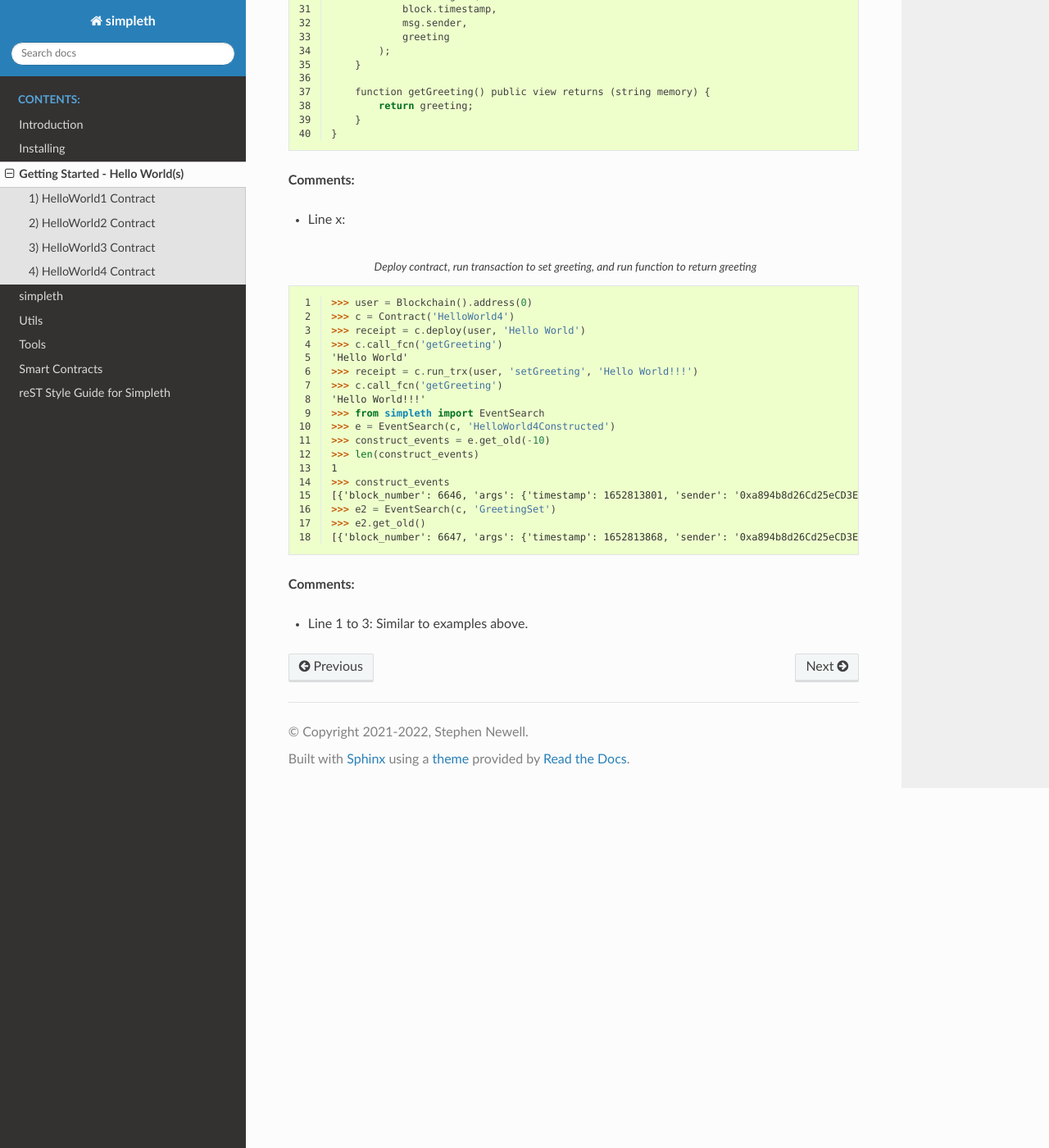
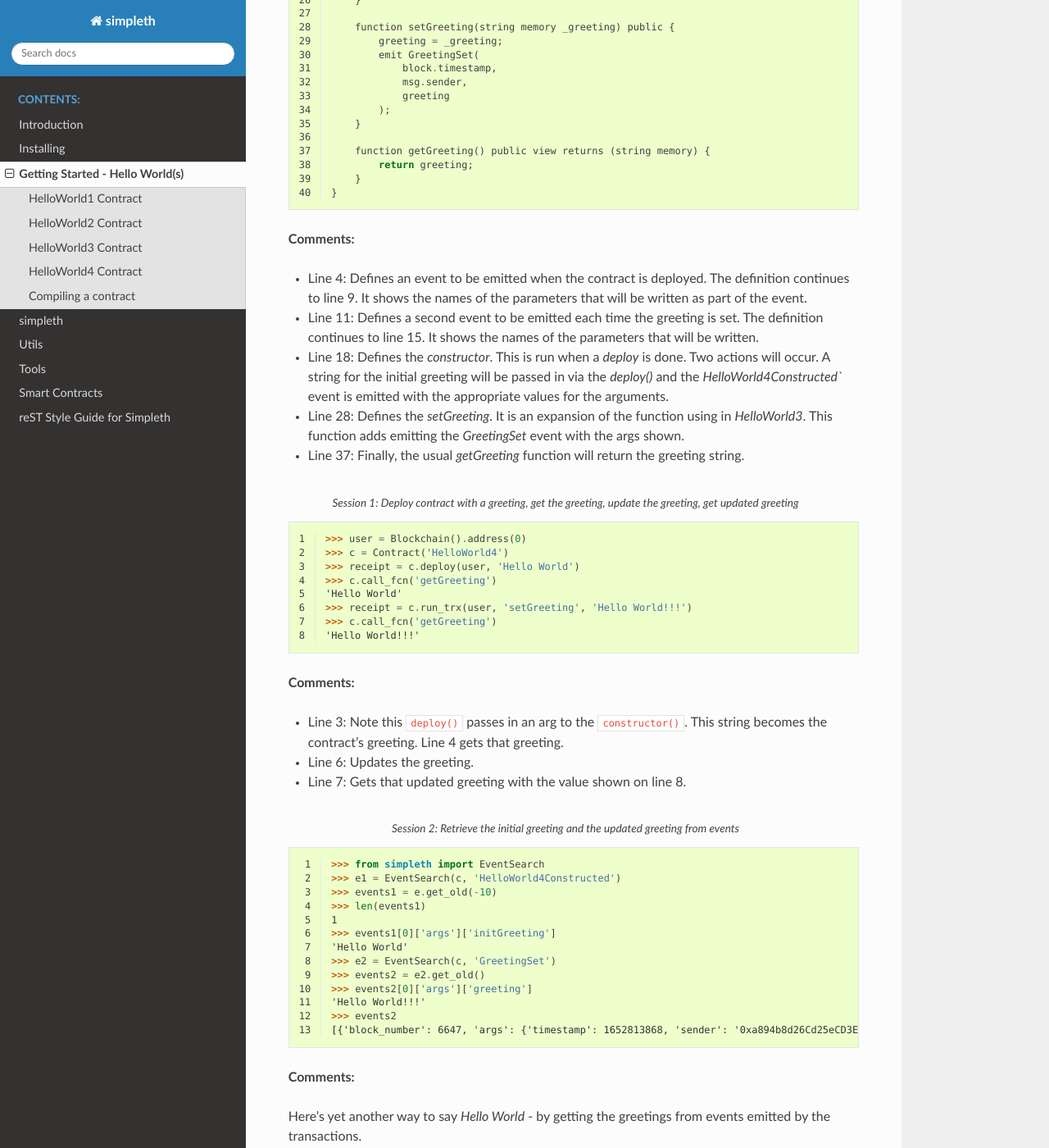
Before and after one commit to snewell4/simpleth, a Sphinx documentation site: the page built from docs/source/starting.rst, in a window 1280 px wide and 1400 px high, scrolled down 4582 px. Shown: the whole window at 82% size. Built offline with Sphinx 7.4.7 and the Read the Docs theme 2.0.0, drawn with Linux system fonts in a browser that asks for light colours; some of the changed text lies outside the part shown.

Commit message:
Finished drafts for Hello World 3 and 4
Next: compiling a contract

Checkall ran without error.

```diff
--- a/docs/source/starting.rst
+++ b/docs/source/starting.rst
@@ -209,21 +209,24 @@
   set.
 
 
+HelloWorld4 Contract
+********************
+This is the last `Hello World` contract. It builds
+on `HelloWorld3` and adds two new capabilities. First,
+this contract's constructor has a parameter to set
+the greeting when we :meth:`deploy` the contract.
+Second, it makes use of ``events`` to record
+actions taken by transactions.
 
-
-4) HelloWorld4 Contract
-***********************
-This is the last `Hello World` contract lets us
-set an initial greeting when we :meth:`deploy`
-this contract and still lets us change the
-greeting after deployment.
-
-This contract also makes use of ``events`` to record
-actions taken by transactions.
+You will find two Python sessions for this example.
+The first one shows setting and getting the greeting.
+The second shows how to search for a specific event,
+retrieve the that event, and, once more, display
+our `Hello World` greeting from the event information.
 
 .. code-block::
   :linenos:
-  :caption: HelloWorld3.sol
+  :caption: HelloWorld4.sol
 
   contract HelloWorld4 {
       string public greeting;
@@ -269,12 +272,28 @@
 
 **Comments:**
 
-- Line x:
+- Line 4: Defines an event to be emitted when the contract is
+  deployed. The definition continues to line 9. It shows the
+  names of the parameters that will be written as part of the
+  event.
+- Line 11: Defines a second event to be emitted each time the
+  greeting is set. The definition continues to line 15. It
+  shows the names of the parameters that will be written.
+- Line 18: Defines the `constructor`. This is run when a
+  `deploy` is done. Two actions will occur. A string for the
+  initial greeting will be passed in via the `deploy()` and
+  the `HelloWorld4Constructed`` event is emitted with the
+  appropriate values for the arguments.
+- Line 28: Defines the `setGreeting`. It is an expansion of
+  the function using in `HelloWorld3`. This function adds
+  emitting the `GreetingSet` event with the args shown.
+- Line 37: Finally, the usual `getGreeting` function will
+  return the greeting string.
 
 
 .. code-block:: python
   :linenos:
-  :caption: Deploy contract, run transaction to set greeting, and run function to return greeting
+  :caption: Session 1: Deploy contract with a greeting, get the greeting, update the greeting, get updated greeting
 
   >>> user = Blockchain().address(0)
   >>> c = Contract('HelloWorld4')
@@ -284,18 +303,67 @@
   >>> receipt = c.run_trx(user, 'setGreeting', 'Hello World!!!')
   >>> c.call_fcn('getGreeting')
   'Hello World!!!'
-  >>> from simpleth import EventSearch
-  >>> e = EventSearch(c, 'HelloWorld4Constructed')
-  >>> construct_events = e.get_old(-10)
-  >>> len(construct_events)
-  1
-  >>> construct_events
-  [{'block_number': 6646, 'args': {'timestamp': 1652813801, 'sender': '0xa894b8d26Cd25eCD3E154a860A86f7c75B12D993', 'initGreeting': 'Hello World', 'HelloWorld4': '0x2D14841dcE16c698Eb2B9304C74bA7b29A6137ae'}, 'trx_hash': '0x91a1898f42c8291c4d61f35e9d47e1478d909a69846468a4eafeb97f678a0b1d'}]
-  >>> e2 = EventSearch(c, 'GreetingSet')
-  >>> e2.get_old()
-  [{'block_number': 6647, 'args': {'timestamp': 1652813868, 'sender': '0xa894b8d26Cd25eCD3E154a860A86f7c75B12D993', 'greeting': 'Hello World!!!'}, 'trx_hash': '0xadb823085350ffdc2f411c57d8b0b074f4ca6391465061ce5cff68e85a874a6c'}]
-
 
 **Comments:**
 
-- Line 1 to 3: Similar to examples above.
+- Line 3: Note this ``deploy()`` passes in an arg to the
+  ``constructor()``. This string becomes the contract's
+  greeting. Line 4 gets that greeting.
+- Line 6: Updates the greeting.
+- Line 7: Gets that updated greeting with the value shown on line 8.
+
+
+.. code-block:: python
+  :linenos:
+  :caption: Session 2: Retrieve the initial greeting and the updated greeting from events
+
+  >>> from simpleth import EventSearch
+  >>> e1 = EventSearch(c, 'HelloWorld4Constructed')
+  >>> events1 = e.get_old(-10)
+  >>> len(events1)
+  1
+  >>> events1[0]['args']['initGreeting']
+  'Hello World'
+  >>> e2 = EventSearch(c, 'GreetingSet')
+  >>> events2 = e2.get_old()
+  >>> events2[0]['args']['greeting']
+  'Hello World!!!'
+  >>> events2
+  [{'block_number': 6647, 'args': {'timestamp': 1652813868, 'sender': '0xa894b8d26Cd25eCD3E154a860A86f7c75B12D993', 'greeting': 'Hello World!!!'}, 'trx_hash': '0xadb823085350ffdc2f411c57d8b0b074f4ca6391465061ce5cff68e85a874a6c'}]
+
+**Comments:**
+
+Here's yet another way to say `Hello World` - by getting the greetings
+from events emitted by the transactions.
+
+- Line 1: We need to use the :class:`simpleth.EventSearch` class.
+- Line 2: Create an `EventSearch` object for the event named,
+  `HelloWorld4Constructed` . You'll find that event defined on
+  line 4 of the ``HelloWorld4.sol`` contract shown above.
+- Line 3: Search for the constructor's event in the past
+  10 blocks on the chain and put any such events in a list
+  in ``events1``
+- Line 4: How many of these events did we find in the most
+  recent ten blocks?  Line 5 shows there was one.
+- Line 6: Retrieve the string passed to the constructor.
+  ``initGreeting`` was defined in line 7 of ``HelloWorld4.sol``
+  above. The value was passed as an arg in the contract's
+  line 23 when the event is emitted in line 20 to 25.
+- Line 7: Shows the value of that constructor arg.
+- Line 8: Similarly, let's look at the greeting we set in
+  line 3 of the first Python session shown above. Here,
+  we create a second :class:`EventSearch` object to look
+  for that event.
+- Line 9: Without an arg, ``simpleth.EventSearch.get_old``
+  just searches the last block on the chain.
+- Line 10: Get the value of the event ``greeting`` parameter.
+- Line 11: Shows the value of the arg we used in line 6 of
+  the first Python session above.
+- Line 12: If you are curious what is kept in one of the
+  event list elements, line 13 displays the full list element.
+  (Your values for `block_number`, `timestamp`, `sender`, and
+  `trx_hash` will differ.)
+
+
+Compiling a contract
+********************
```
Also changed, not shown: other parts of docs/source/starting.rst (+6 -6 lines).
